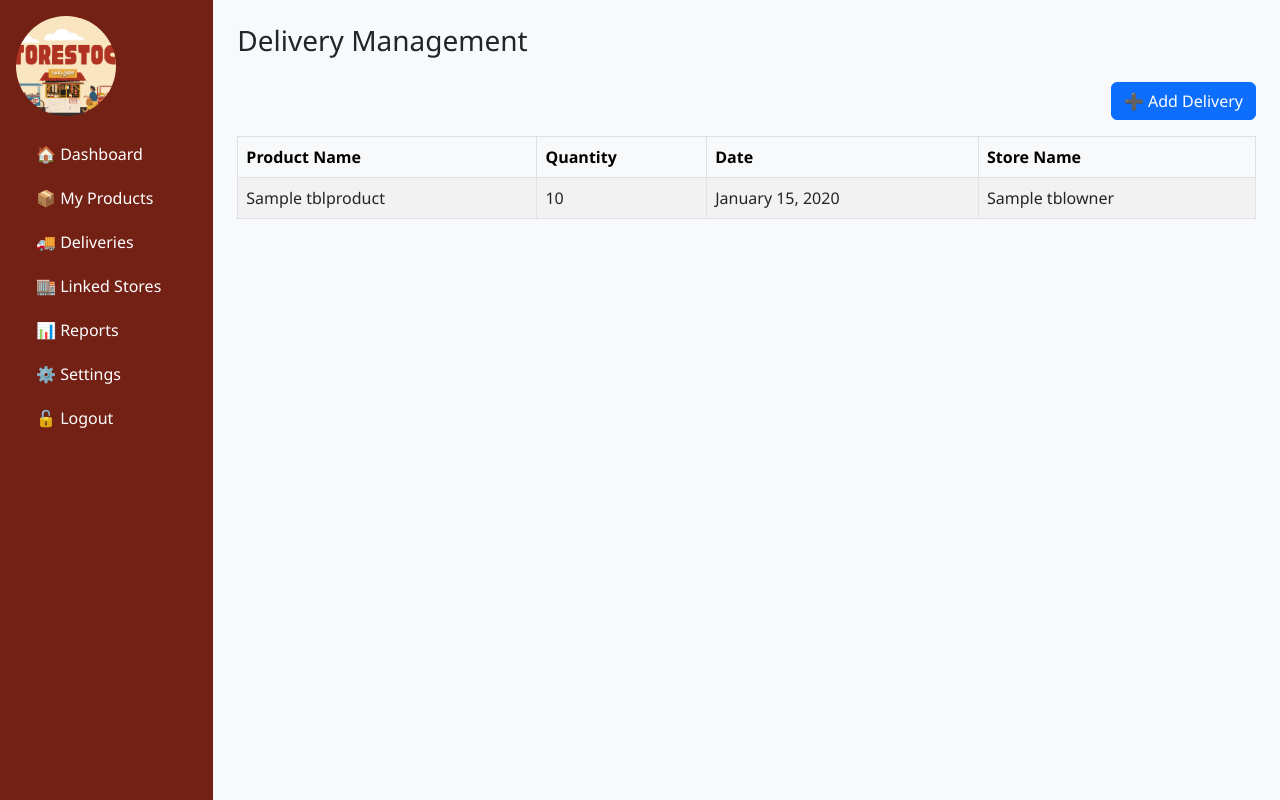
After one commit to Bossdale/f1Plando, a PHP site: page /supplier_delivery.php in a window 1280 px wide. The commit adds this page. Run offline with PHP 8.4, Linux system fonts and the light colour scheme; the visitor is signed in with stand-in values (Sample User, id 1); tables that the repository leaves empty or names only in its code hold one stand-in row (values such as "Sample post").

Commit message:
on my mind

```diff
--- a/supplier_dashboard.php
+++ b/supplier_dashboard.php
@@ -43,7 +43,7 @@ $firstName = $_SESSION['firstname'];
       <h5><?php echo htmlspecialchars($firstName); ?></h5>
       <a href="supplier_dashboard.php">🏠 Dashboard</a>
       <a href="supplier_products.php">📦 My Products</a>
-      <a href="deliveries.php">🚚 Deliveries</a>
+      <a href="supplier_delivery.php">🚚 Deliveries</a>
       <a href="linked_stores.php">🏬 Linked Stores</a>
       <a href="supplier_reports.php">📊 Reports</a>
       <a href="settings.php">⚙️ Settings</a>
--- /dev/null
+++ b/supplier_delivery.php
@@ -0,0 +1,177 @@
+<?php
+include __DIR__ . '/connect.php';
+session_start();
+
+if (!$connection) {
+  die("Database connection failed: " . mysqli_connect_error());
+}
+
+$supplierID = $_SESSION['userID'];
+
+// Fetch deliveries for this supplier
+$deliveryQuery = "
+  SELECT
+    p.productName,
+    oi.quantity,
+    o.orderDate,
+    ow.storeName
+  FROM tblorderitems oi
+  JOIN tblproduct p ON oi.productID = p.productID
+  JOIN tblorder o ON oi.orderID = o.orderID
+  JOIN tblcustomer c ON o.customerID = c.customerID
+  JOIN tblowner ow ON c.ownerID = ow.ownerID
+  WHERE p.supplierID = '$supplierID'
+  ORDER BY o.orderDate DESC
+";
+
+$deliveryResult = mysqli_query($connection, $deliveryQuery);
+$deliveries = [];
+while ($row = mysqli_fetch_assoc($deliveryResult)) {
+  $deliveries[] = $row;
+}
+
+// Fetch all store names
+$storeQuery = "SELECT storeName FROM tblowner ORDER BY storeName ASC";
+$storeResult = mysqli_query($connection, $storeQuery);
+$storeNames = [];
+while ($row = mysqli_fetch_assoc($storeResult)) {
+  $storeNames[] = $row['storeName'];
+}
+?>
+
+<!DOCTYPE html>
+<html lang="en">
+<head>
+  <meta charset="UTF-8" />
+  <meta name="viewport" content="width=device-width, initial-scale=1" />
+  <title>Delivery Management - StoreStock</title>
+  <link href="https://cdn.jsdelivr.net/npm/bootstrap@5.3.0/dist/css/bootstrap.min.css" rel="stylesheet" />
+  <style>
+    body {
+      font-family: 'Segoe UI', sans-serif;
+      background-color: #f8f9fa;
+    }
+    .sidebar {
+      background-color: rgb(115, 32, 21);
+      color: white;
+      height: 100vh;
+    }
+    .sidebar a {
+      color: white;
+      display: block;
+      padding: 10px 20px;
+      text-decoration: none;
+    }
+    .sidebar a:hover {
+      background-color: #af3222;
+    }
+    .logo {
+      border-radius: 50%;
+      width: 100px;
+      height: 100px;
+      object-fit: cover;
+    }
+  </style>
+</head>
+<body>
+
+<div class="container-fluid">
+  <div class="row">
+    <!-- Sidebar -->
+    <div class="col-md-2 sidebar p-3">
+      <img src="logo.png" class="logo mb-3" alt="Logo">
+      <a href="supplier_dashboard.php">🏠 Dashboard</a>
+      <a href="supplier_products.php">📦 My Products</a>
+      <a href="supplier_delivery.php">🚚 Deliveries</a>
+      <a href="linked_stores.php">🏬 Linked Stores</a>
+      <a href="supplier_reports.php">📊 Reports</a>
+      <a href="settings.php">⚙️ Settings</a>
+      <a href="logout.php">🔓 Logout</a>
+    </div>
+
+    <!-- Main Content -->
+    <div class="col-md-10 p-4">
+      <h3 class="mb-4">Delivery Management</h3>
+
+      <!-- Alert messages -->
+      <?php if (isset($_GET['added'])): ?>
+        <div class="alert alert-success">Product added successfully!</div>
+      <?php endif; ?>
+
+      <!-- Add Delivery Button -->
+      <div class="d-flex justify-content-end mb-3">
+        <button class="btn btn-primary" data-bs-toggle="modal" data-bs-target="#addDeliveryModal">
+          ➕ Add Delivery
+        </button>
+      </div>
+
+      <table class="table table-bordered table-striped">
+        <thead class="table-light">
+          <tr>
+            <th>Product Name</th>
+            <th>Quantity</th>
+            <th>Date</th>
+            <th>Store Name</th>
+          </tr>
+        </thead>
+        <tbody>
+          <?php if (count($deliveries) > 0): ?>
+            <?php foreach ($deliveries as $delivery): ?>
+              <tr>
+                <td><?= htmlspecialchars($delivery['productName']) ?></td>
+                <td><?= (int)$delivery['quantity'] ?></td>
+                <td><?= date('F j, Y', strtotime($delivery['orderDate'])) ?></td>
+                <td><?= htmlspecialchars($delivery['storeName']) ?></td>
+              </tr>
+            <?php endforeach; ?>
+          <?php else: ?>
+            <tr>
+              <td colspan="4" class="text-center">No deliveries found.</td>
+            </tr>
+          <?php endif; ?>
+        </tbody>
+      </table>
+    </div>
+  </div>
+</div>
+
+<!-- Add Delivery Modal -->
+<div class="modal fade" id="addDeliveryModal" tabindex="-1" aria-hidden="true">
+  <div class="modal-dialog">
+    <form method="POST" action="supplier_delivery_action.php" class="modal-content">
+      <div class="modal-header bg-primary text-white">
+        <h5 class="modal-title">Add Delivery</h5>
+        <button type="button" class="btn-close" data-bs-dismiss="modal" aria-label="Close"></button>
+      </div>
+      <div class="modal-body">
+        <div class="mb-3">
+          <label for="storeName" class="form-label">Store Name</label>
+          <select name="storeName" id="storeName" class="form-select" required>
+            <option value="" disabled selected>Select a store</option>
+            <?php foreach ($storeNames as $storeName): ?>
+              <option value="<?= htmlspecialchars($storeName) ?>"><?= htmlspecialchars($storeName) ?></option>
+            <?php endforeach; ?>
+          </select>
+        </div>
+        <div class="mb-3">
+          <label for="productName" class="form-label">Product Name</label>
+          <input type="text" name="productName" id="productName" class="form-control" required>
+        </div>
+        <div class="mb-3">
+          <label for="quantity" class="form-label">Quantity</label>
+          <input type="number" name="quantity" id="quantity" class="form-control" min="1" required>
+        </div>
+      </div>
+      <div class="modal-footer">
+        <button type="submit" name="addDelivery" class="btn btn-primary">Add Delivery</button>
+      </div>
+    </form>
+  </div>
+</div>
+
+<!-- Bootstrap JS -->
+<script src="https://cdn.jsdelivr.net/npm/@popperjs/core@2.11.6/dist/umd/popper.min.js"></script>
+<script src="https://cdn.jsdelivr.net/npm/bootstrap@5.3.0/dist/js/bootstrap.min.js"></script>
+
+</body>
+</html>
--- a/supplier_products.php
+++ b/supplier_products.php
@@ -64,7 +64,7 @@ while ($row = mysqli_fetch_assoc($productResult)) {
       <img src="logo.png" class="logo mb-3" alt="Logo">
       <a href="supplier_dashboard.php">🏠 Dashboard</a>
       <a href="supplier_products.php">📦 My Products</a>
-      <a href="deliveries.php">🚚 Deliveries</a>
+      <a href="supplier_delivery.php">🚚 Deliveries</a>
       <a href="linked_stores.php">🏬 Linked Stores</a>
       <a href="supplier_reports.php">📊 Reports</a>
       <a href="settings.php">⚙️ Settings</a>
```
Also changed, not shown: supplier_delivery_action.php (added, +54 -0 lines), supplier_product_action.php (+51 -61 lines), owner_orders.php (renamed from owner_order.php).
